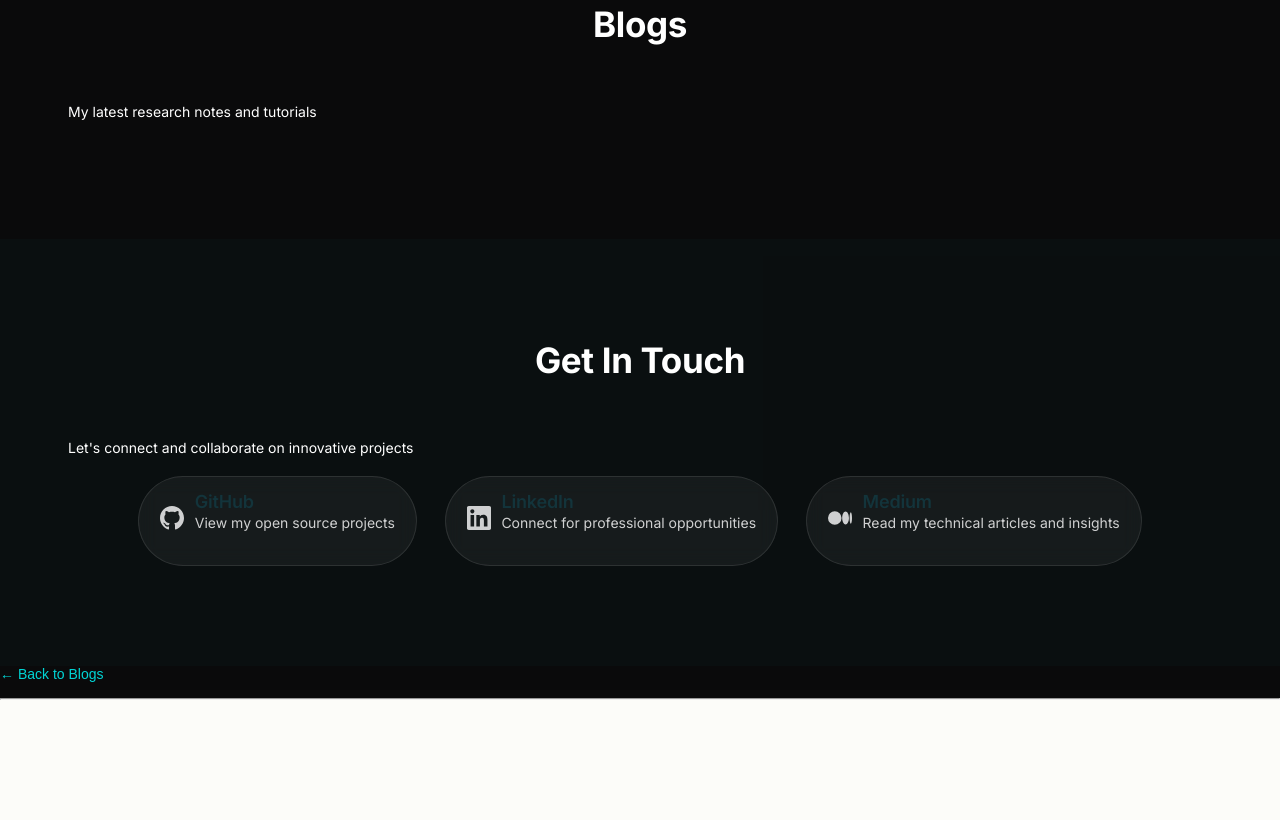
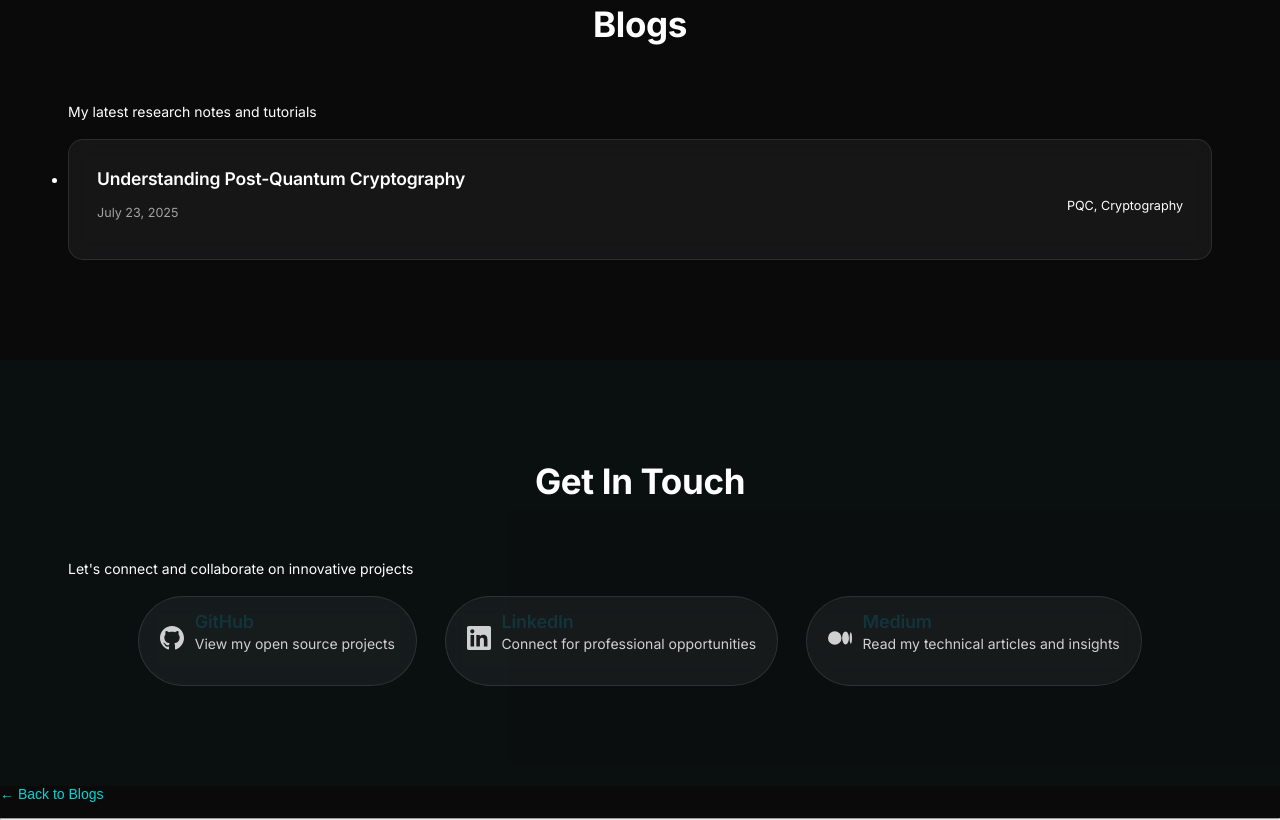
Before and after one commit to Satyam-git-hub/Satyam-git-hub.github.io, a plain HTML site: page index.html in a window 1280 px wide. Shown: the part 2793-3613 px from the top of the page. Before the commit the page ends 3493 px from the top, so only its background shows below. Drawn offline with nearby package versions, Linux system fonts and the light colour scheme.

Commit message:
fix naming error

```diff
--- a/index.html
+++ b/index.html
@@ -10,7 +10,7 @@
     <!-- Marked.js for markdown rendering -->
     <script defer src="https://cdn.jsdelivr.net/npm/marked/marked.min.js"></script>
     <script defer src="app.js"></script>
-    <script defer src="blog.js"></script>
+    <script defer src="blogs.js"></script>
 </head>
 <body>
     <!-- Glass Navigation -->
```
